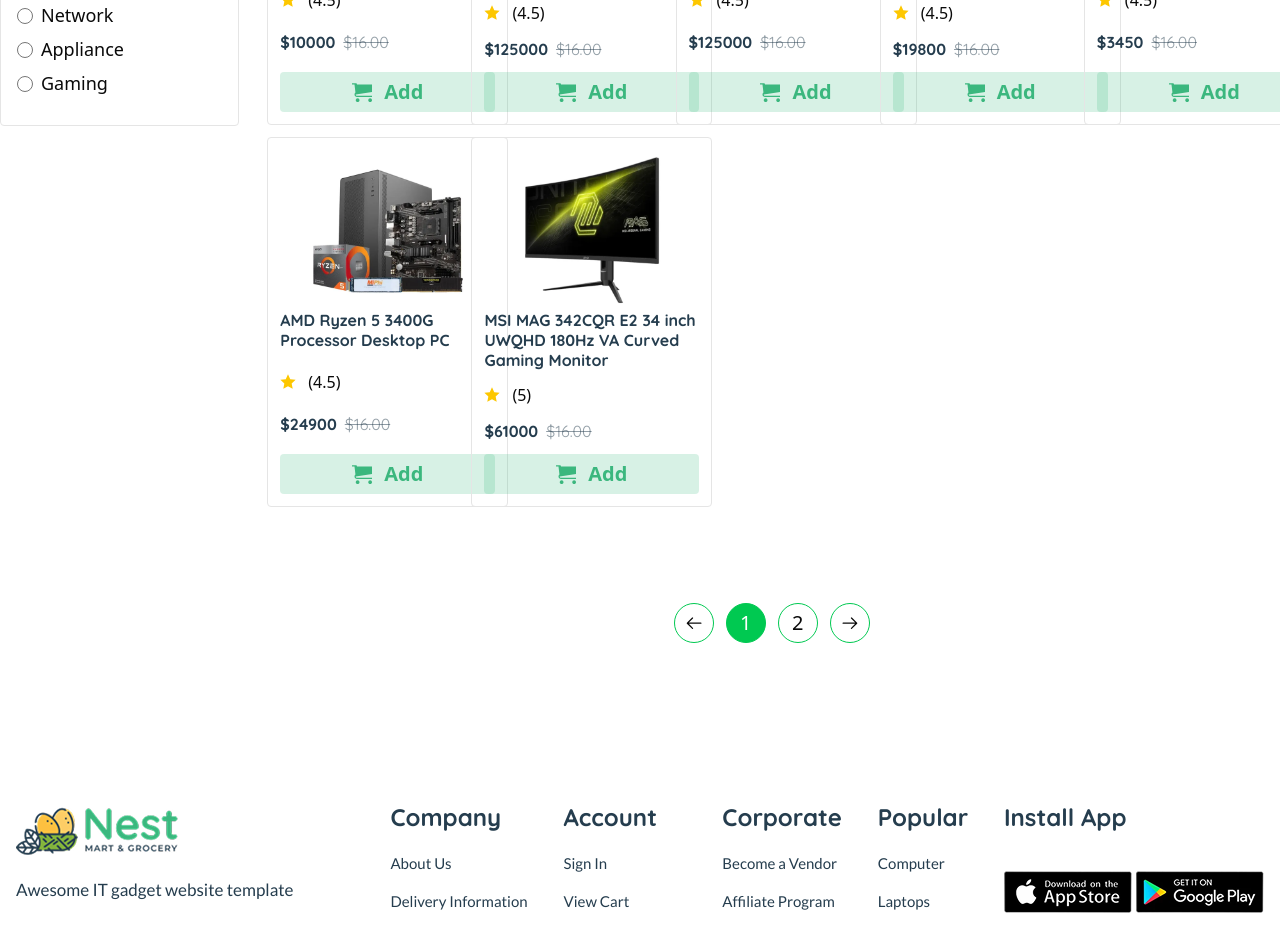
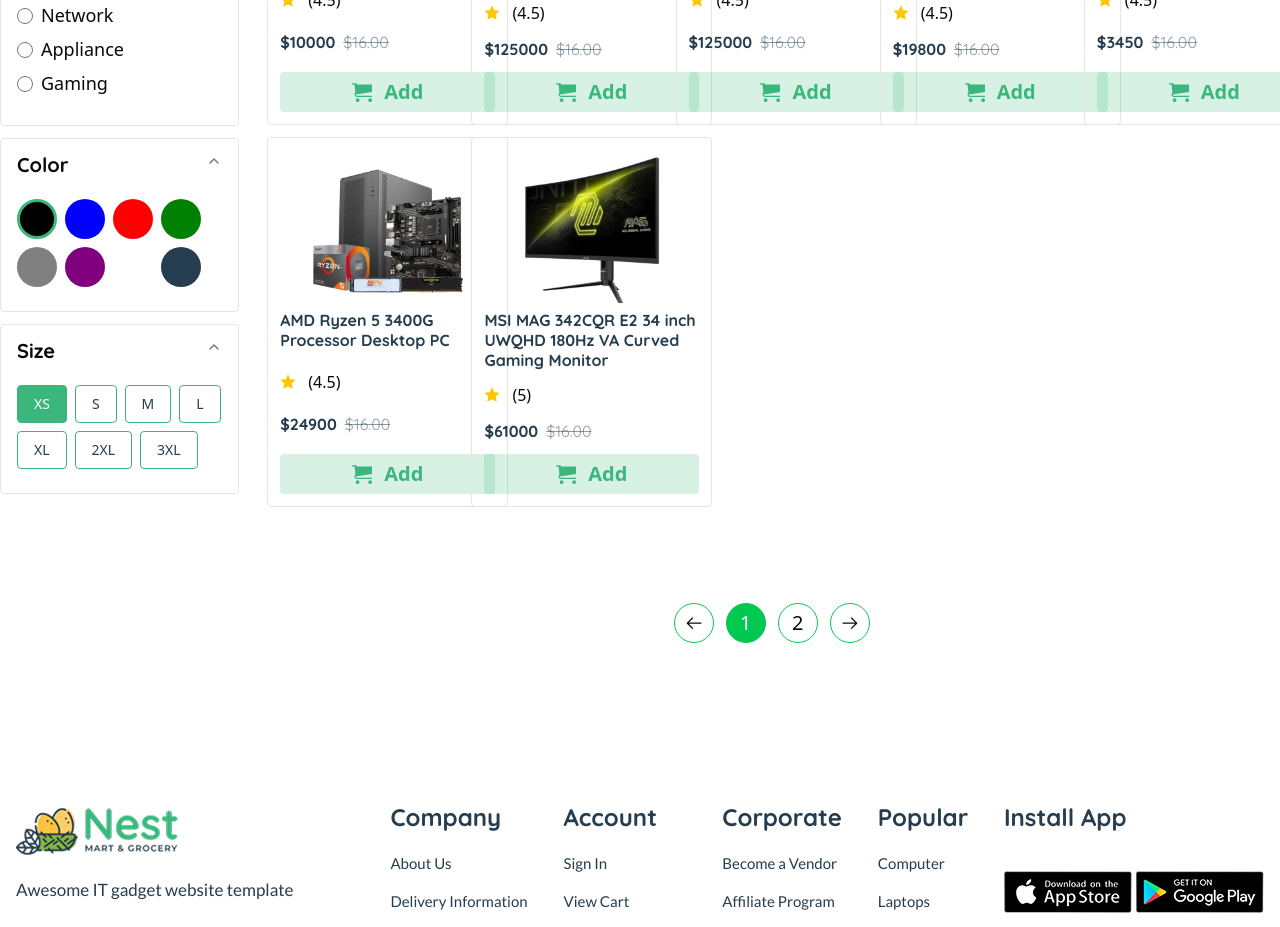
Before and after one commit to Towhid-22/Fashvio, a Next.js app in the folder client/: page /shop in a window 1280 px wide. Shown: the part 840-1767 px from the top of the page. Built offline with nearby package versions, Linux system fonts and the light colour scheme.

Commit message:
color and size added in shop page

```diff
--- a/client/src/app/(root)/shop/[name]/page.jsx
+++ b/client/src/app/(root)/shop/[name]/page.jsx
@@ -6,7 +6,16 @@
 import { LuHeart } from "react-icons/lu";
 
 const ProductPage = () => {
-  const colors = ["black", "blue", "red", "green", "gray", "purple", "#253d4e"];
+  const colors = [
+    "black",
+    "blue",
+    "red",
+    "green",
+    "gray",
+    "purple",
+    "white",
+    "#253d4e",
+  ];
   const sizes = ["XS", "S", "M", "L", "XL", "2XL", "3XL"];
   const [color, setColor] = useState("black");
   const [size, setSize] = useState("XS");
--- a/client/src/app/(root)/shop/page.jsx
+++ b/client/src/app/(root)/shop/page.jsx
@@ -15,6 +15,8 @@
 } from "@/components/ui/select";
 import Breadcrumb from "@/components/common/Breadcrumb";
 import Pagination from "@/components/common/Pagination";
+import Color from "@/components/shop/Color";
+import Size from "@/components/shop/Size";
 const page = () => {
   const [isFilterOpen, setIsFilterOpen] = useState(false);
   return (
@@ -52,6 +54,8 @@
           <div className="hidden lg:block w-full lg:w-[20%]">
             <PriceRange />
             <ShopCategory />
+            <Color />
+            <Size />
           </div>
           <div className="w-full lg:w-[85%]">
             <Shop />
@@ -72,6 +76,8 @@
             >
               <PriceRange />
               <ShopCategory />
+              <Color />
+              <Size />
             </div>
           </div>
         )}
--- a/client/src/components/banner/Banner.jsx
+++ b/client/src/components/banner/Banner.jsx
@@ -27,7 +27,7 @@
               <img
                 src={item.image}
                 alt={item.name}
-                className="w-full h-40 lg:h-[600px] rounded-[5px]"
+                className="w-full h-40 lg:h-[600px] object-contain rounded-[5px]"
               />
             </div>
           </CarouselItem>
--- a/client/src/components/navbar/NavbarCenter.jsx
+++ b/client/src/components/navbar/NavbarCenter.jsx
@@ -1,5 +1,5 @@
 "use client";
-import React, { useState } from "react";
+import React, { useEffect, useRef, useState } from "react";
 import { BiGitCompare } from "react-icons/bi";
 import { RiHeart3Line } from "react-icons/ri";
 import { BsCart3 } from "react-icons/bs";
@@ -14,6 +14,24 @@
 const NavbarCenter = () => {
   const [sideBarOpen, setSideBarOpen] = useState(false);
   const [search, setSearch] = useState(false);
+  const sidebarRef = useRef(null);
+  const searchRef = useRef(null);
+  useEffect(() => {
+    const handleClickOutside = (e) => {
+      const targetedEvent = e.target;
+      const sidebar = sidebarRef.current?.contains(targetedEvent);
+      const search = searchRef.current?.contains(targetedEvent);
+      if (!sidebar && !search) {
+        setSideBarOpen(false);
+        setSearch(false);
+      }
+    };
+    document.addEventListener("click", handleClickOutside);
+    return () => {
+      document.removeEventListener("click", handleClickOutside);
+    };
+  }, [sideBarOpen, search]);
+
   return (
     <>
       {/* ======================= for xl device ======================= */}
@@ -134,34 +152,43 @@
         </div>
       </div>
 
-      {search && (
-        <div className="w-full xl:hidden border-2 border-primaryColor/40 rounded-[1px] relative">
+      <div className="px-4">
+        <div
+          ref={searchRef}
+          className={`w-full xl:hidden border-2 border-primaryColor/40 rounded  relative px-2 transition-all duration-300 ease-in-out ${
+            search ? "max-h-[50px] opacity-100 mt-2" : "max-h-0 opacity-0 mt-0"
+          }`}
+        >
           <input
-            className="placeholder:text-sm placeholder:italic p-3 w-full outline-none text-textprimaryColor"
+            className="placeholder:text-sm placeholder:italic p-1 w-full outline-none text-textprimaryColor"
             type="text"
             placeholder="Search for products..."
           />
-          <button className="absolute right-1 top-1/2 -translate-y-1/2 cursor-pointer">
+          <button className="absolute right-2  top-1/2 -translate-y-1/2 cursor-pointer">
             <IoSearch className="text-xl" />
           </button>
         </div>
-      )}
+      </div>
 
       {/* ======================= sidebar modal ======================= */}
-      {sideBarOpen && (
       <div
+        ref={sidebarRef}
         onClick={() => setSideBarOpen(false)}
-          className="bg-black/20 fixed top-16 left-0 h-screen w-full z-50 "
+        className={`fixed top-16 left-0 h-screen w-full bg-black/20 z-50 transition-opacity duration-300 ease-in-out
+    ${sideBarOpen ? "opacity-100 visible" : "opacity-0 invisible"}
+  `}
       >
-          <div className="bg-white max-w-[280px] h-screen  px-4">
-            <ul
-              onClick={(e) => e.stopPropagation()}
-              className="flex flex-col w-full gap-5 "
+        <div
+          className={`
+      bg-white max-w-[280px] h-screen -mt-5 px-4 transition-transform duration-300 ease-in-out
+      ${sideBarOpen ? "translate-x-0" : "-translate-x-full"}
+    `}
         >
+          <ul className="flex flex-col w-full gap-5 mt-4">
             {categories.map((item) => (
               <li
                 key={item.id}
-                  className={`relative group font-quicksand font-semibold text-gray-700 cursor-pointer`}
+                className="relative group font-quicksand font-semibold text-gray-700 cursor-pointer"
               >
                 <Link href="/shop">
                   <p className="hover:text-primaryColor transition">
@@ -186,7 +213,6 @@
           </ul>
         </div>
       </div>
-      )}
     </>
   );
 };
--- /dev/null
+++ b/client/src/components/shop/Color.jsx
@@ -0,0 +1,55 @@
+import React, { useState } from "react";
+import {
+  Accordion,
+  AccordionContent,
+  AccordionItem,
+  AccordionTrigger,
+} from "@/components/ui/accordion";
+
+const Color = () => {
+  const colors = [
+    "black",
+    "blue",
+    "red",
+    "green",
+    "gray",
+    "purple",
+    "white",
+    "#253d4e",
+  ];
+  const [color, setColor] = useState("black");
+  return (
+    <>
+      <div className="px-4 border mt-3 rounded py-2">
+        <Accordion
+          type="single"
+          collapsible
+          className="w-full"
+          defaultValue="item-1"
+        >
+          <AccordionItem value="item-1">
+            <AccordionTrigger
+              className={`font-quicksand font-bold text-xl mb-4`}
+            >
+              Color
+            </AccordionTrigger>
+            <AccordionContent className="flex flex-wrap gap-2 text-balance">
+              {colors.map((items) => (
+                <div
+                  onClick={() => setColor(items)}
+                  key={items}
+                  style={{ background: items }}
+                  className={`w-10 h-10 rounded-full bg-red-50 ${
+                    color === items ? "border-3 border-primaryColor" : ""
+                  }`}
+                ></div>
+              ))}
+            </AccordionContent>
+          </AccordionItem>
+        </Accordion>
+      </div>
+    </>
+  );
+};
+
+export default Color;
--- /dev/null
+++ b/client/src/components/shop/Size.jsx
@@ -0,0 +1,46 @@
+import React, { useState } from "react";
+import {
+  Accordion,
+  AccordionContent,
+  AccordionItem,
+  AccordionTrigger,
+} from "@/components/ui/accordion";
+
+const Size = () => {
+  const sizes = ["XS", "S", "M", "L", "XL", "2XL", "3XL"];
+  const [size, setSize] = useState("XS");
+  return (
+    <>
+      <div className="px-4 border mt-3 rounded py-2">
+        <Accordion
+          type="single"
+          collapsible
+          className="w-full"
+          defaultValue="item-1"
+        >
+          <AccordionItem value="item-1">
+            <AccordionTrigger
+              className={`font-quicksand font-bold text-xl mb-4`}
+            >
+              Size
+            </AccordionTrigger>
+            <AccordionContent className="flex flex-wrap gap-2 text-balance">
+              {sizes.map((item) => (
+                <div
+                  onClick={() => setSize(item)}
+                  className={`flex items-center justify-center border border-primaryColor
+                    ${size === item ? "bg-primaryColor text-white" : ""}
+                    text-textPrimary transition-all rounded cursor-pointer px-3 py-1 sm:px-4 sm:py-2`}
+                >
+                  {item}
+                </div>
+              ))}
+            </AccordionContent>
+          </AccordionItem>
+        </Accordion>
+      </div>
+    </>
+  );
+};
+
+export default Size;
```
Lines whose indentation alone changed are shown as unchanged.
